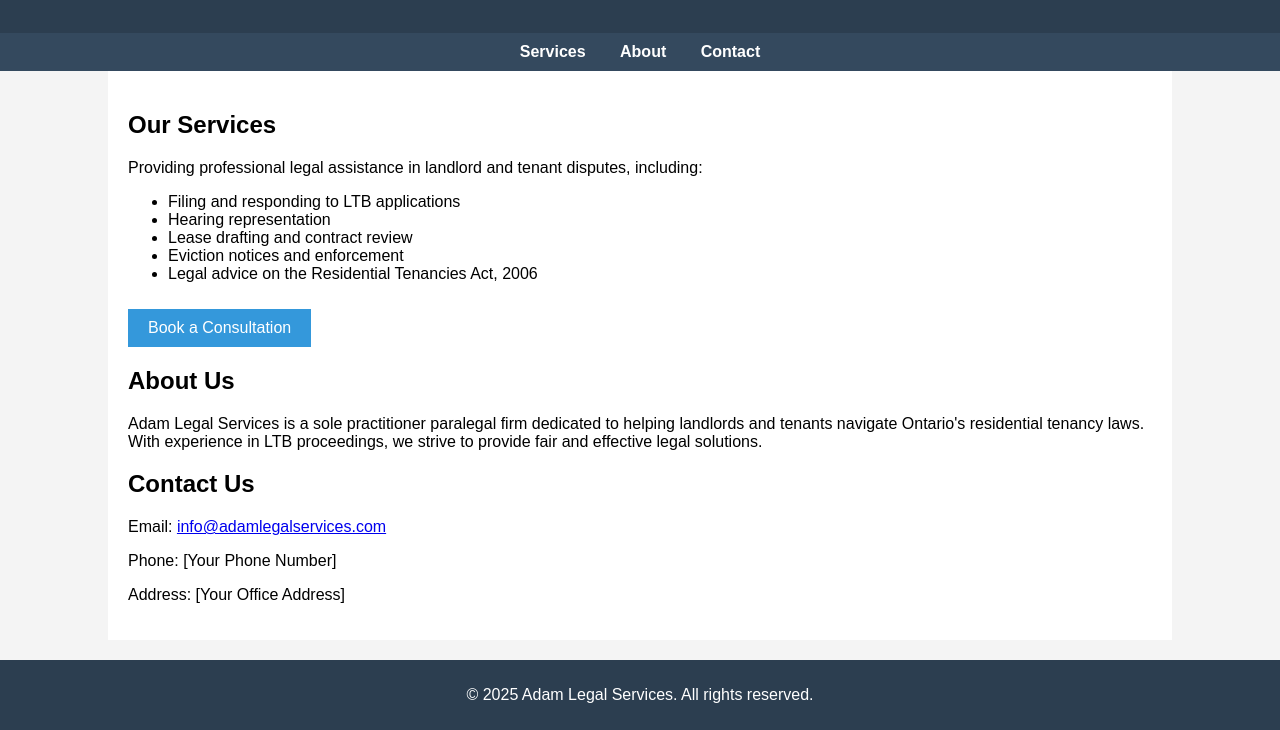
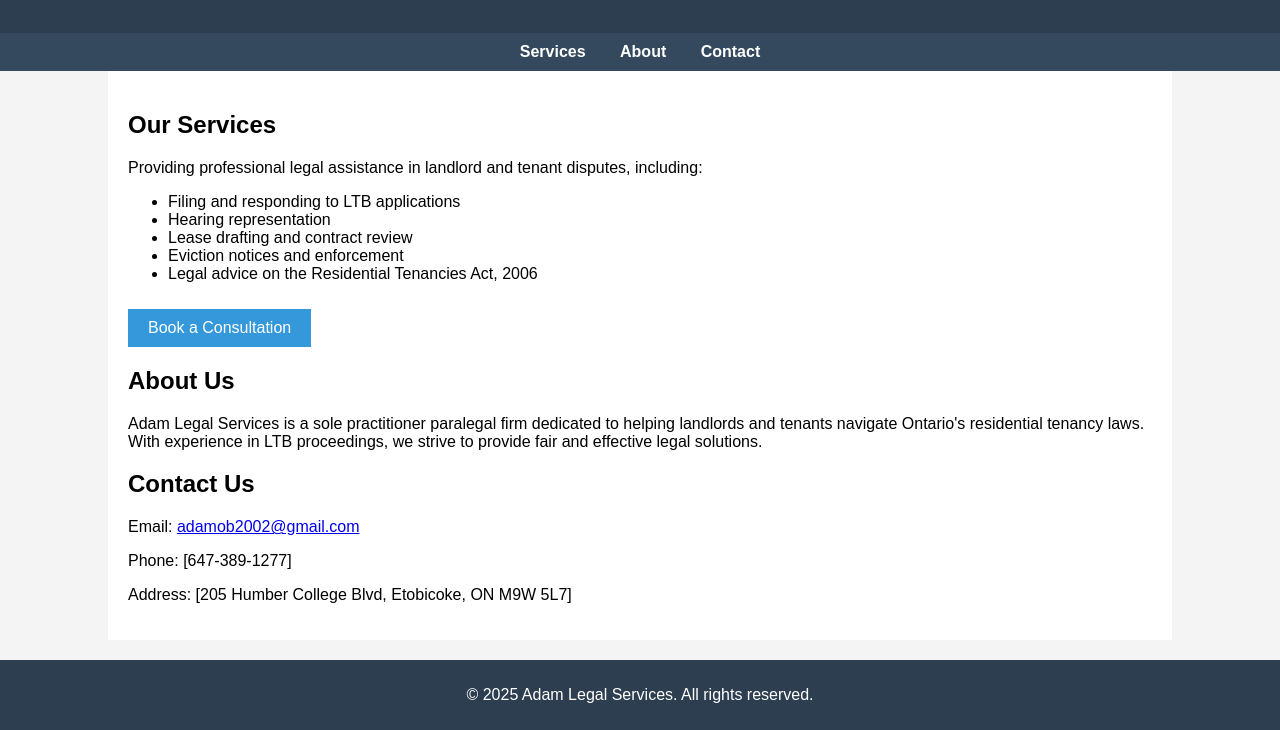
Before and after one commit to adamob2002/Adam-Legal-Services, a plain HTML site: page index.html in a window 1280 px wide. Shown: the part 121-851 px from the top of the page. Drawn offline with Linux system fonts and the light colour scheme.

Commit message:
Update index.html

```diff
--- a/index.html
+++ b/index.html
@@ -44,9 +44,9 @@
         </section>
         <section id="contact">
             <h2>Contact Us</h2>
-            <p>Email: <a href="mailto:info@adamlegalservices.com">info@adamlegalservices.com</a></p>
-            <p>Phone: [Your Phone Number]</p>
-            <p>Address: [Your Office Address]</p>
+            <p>Email: <a href="mailto:adamob2002@gmail.com">adamob2002@gmail.com</a></p>
+            <p>Phone: [647-389-1277]</p>
+            <p>Address: [205 Humber College Blvd, Etobicoke, ON M9W 5L7]</p>
         </section>
     </div>
     <footer>
```
